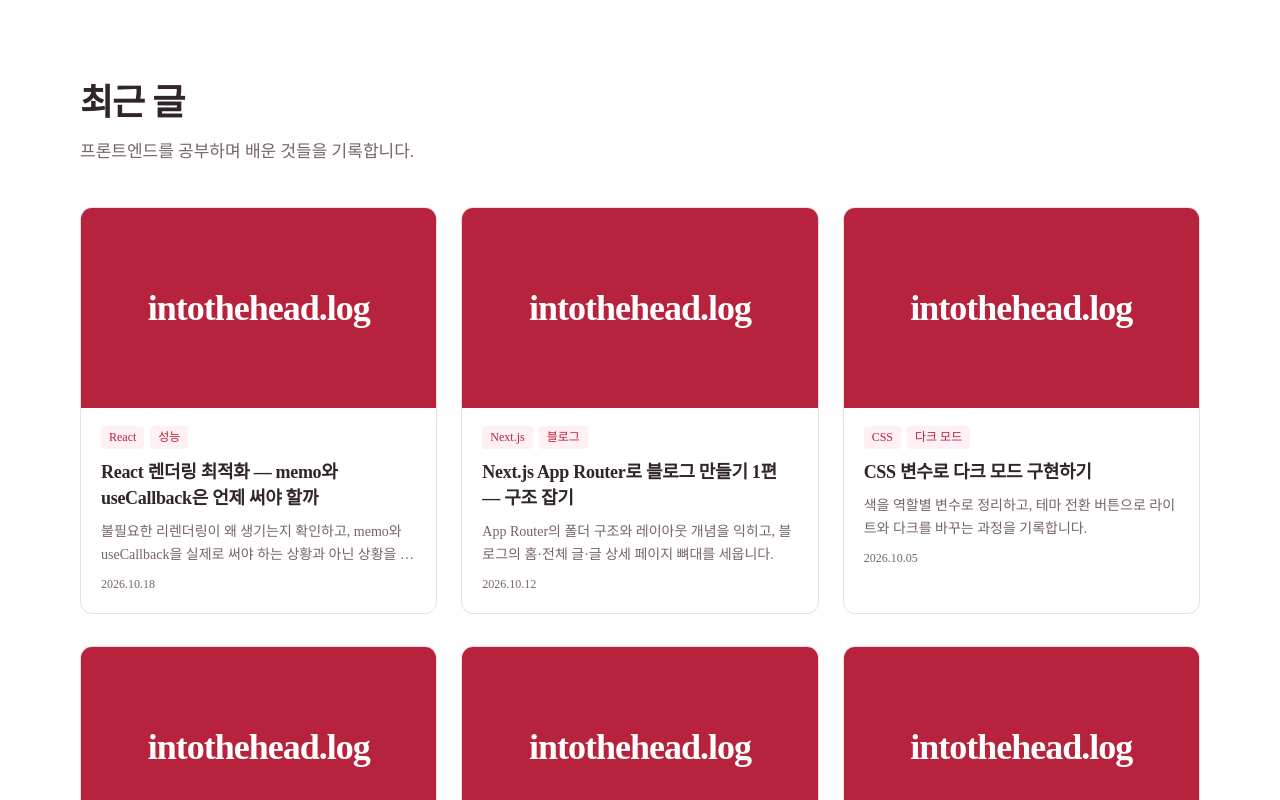
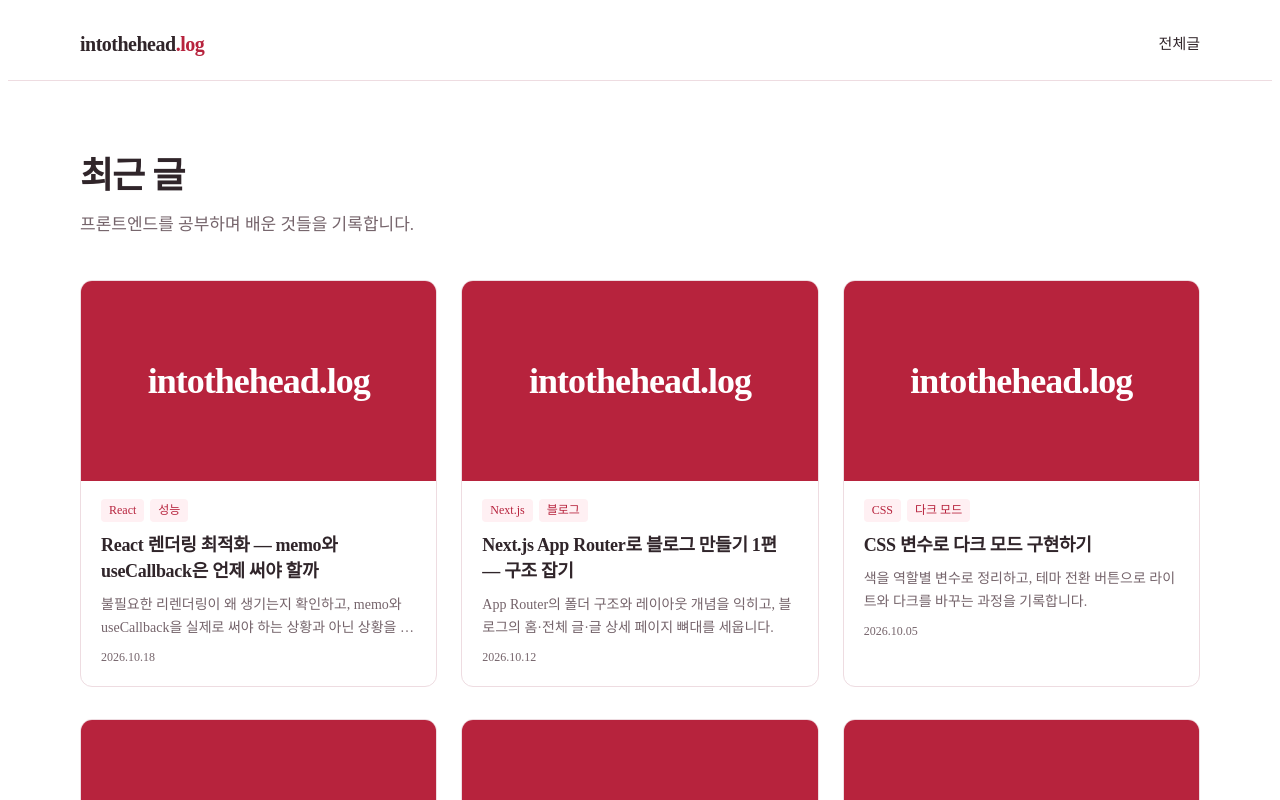
Before and after one commit to intothehead/intothehead.log, a Next.js app: page / in a window 1280 px wide. Shown: the top 800 px of the page. Built offline with nearby package versions, Linux system fonts and the light colour scheme.

Commit message:
layout에 헤더 추가

```diff
--- a/app/layout.tsx
+++ b/app/layout.tsx
@@ -2,6 +2,7 @@ import type { Metadata } from "next";
 import { Geist, Geist_Mono } from "next/font/google";
 import "./globals.css";
 import Footer from "@/components/Footer";
+import Header from "@/components/Header";
 
 const geistSans = Geist({
   variable: "--font-geist-sans",
@@ -22,6 +23,7 @@ export default function RootLayout({ children }: LayoutProps<"/">) {
   return (
     <html lang="ko" className={`${geistSans.variable} ${geistMono.variable}`}>
       <body>
+        <Header />
         {children}
         <Footer />
       </body>
--- /dev/null
+++ b/components/Header.module.css
@@ -0,0 +1,33 @@
+.Headeroutside {
+  border-bottom: 1px solid #eedce1;
+}
+
+.Headerinside {
+  max-width: 1120px;
+  margin: 0 auto;
+  display: flex;
+  justify-content: space-between;
+  height: 72px;
+  align-items: center;
+}
+
+.Logo {
+  font-size: 20px;
+  color: #30252a;
+  font-weight: 700;
+  line-height: 1.3;
+  letter-spacing: -0.5px;
+  text-decoration: none;
+}
+
+.Log {
+  color: #b7233d;
+}
+
+.Headerallposts {
+  color: #30252a;
+  font-size: 15px;
+  font-weight: 500;
+  line-height: 1.5;
+  text-decoration: none;
+}
--- /dev/null
+++ b/components/Header.tsx
@@ -0,0 +1,20 @@
+import styles from "./Header.module.css";
+import Link from "next/link";
+
+export default function Header() {
+  return (
+    <header className={styles.Headeroutside}>
+      <div className={styles.Headerinside}>
+        <Link href="/" className={styles.Logo}>
+          intothehead
+          <span className={styles.Log}>.log</span>
+        </Link>
+        <nav>
+          <Link href="/posts" className={styles.Headerallposts}>
+            전체글
+          </Link>
+        </nav>
+      </div>
+    </header>
+  );
+}
```
